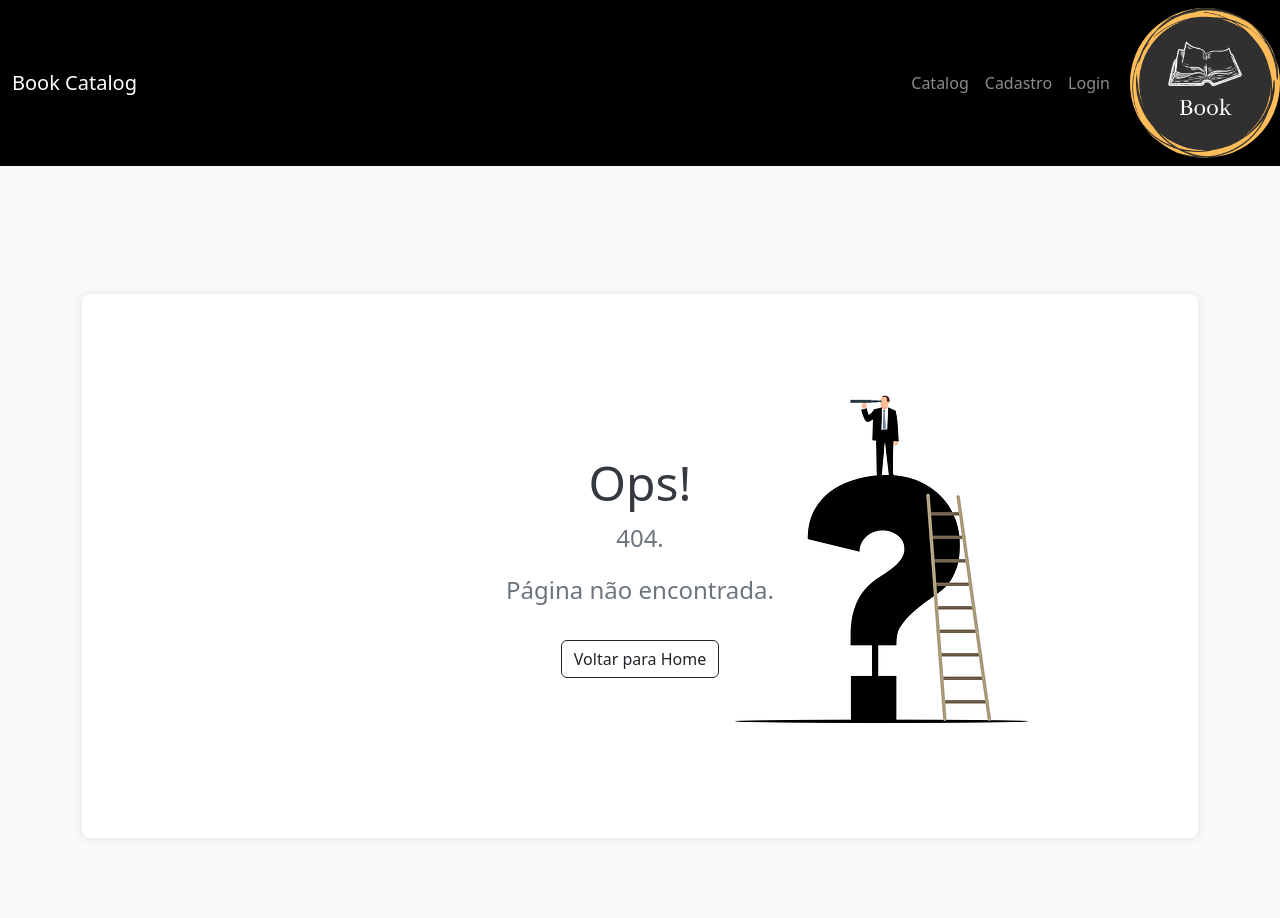
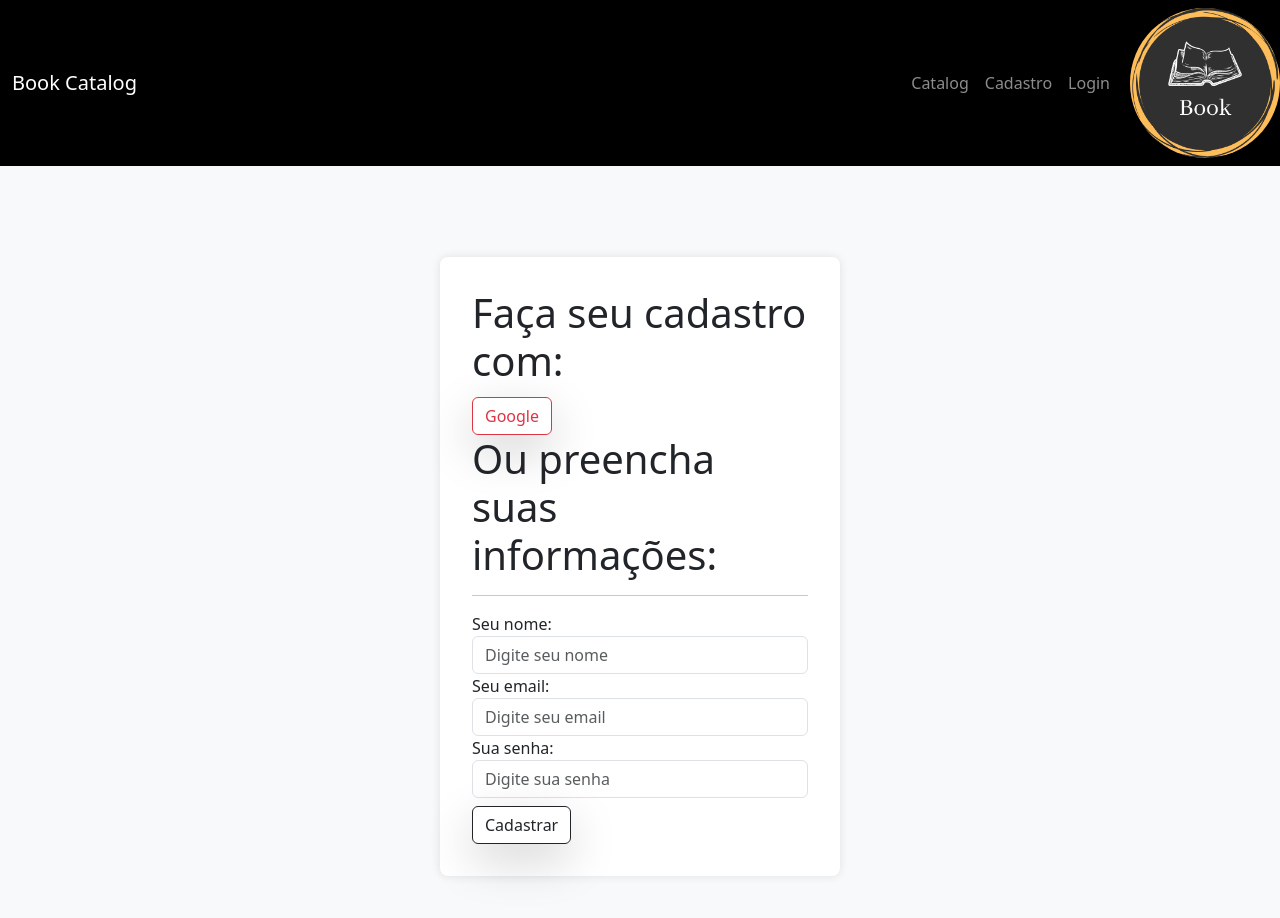
Before and after one commit to nat-riba/my-book, a React (Vite) app in the folder book/: page /cadastro in a window 1280 px wide. Before the commit this address had no page. Shown: the top 918 px of the page. Built offline with nearby package versions, Linux system fonts and the light colour scheme.

Commit message:
Atualizações

```diff
--- a/book/src/App.jsx
+++ b/book/src/App.jsx
@@ -4,6 +4,8 @@ import Login from "./pages/login/Login";
 import { Toaster } from "react-hot-toast";
 import Menu from "./components/menu/Menu";
 import Ajuda from "./components/ajuda/Ajuda";
+import Cadastro from "./pages/cadastro/Cadastro";
+import Home from "./pages/home/Home";
 
 
 
@@ -11,13 +13,14 @@ function App() {
   return(
     <>
       <BrowserRouter>
-        { <Menu />}
-        {/* { <Ajuda />} */}
+        <Menu />
         <Routes>
-        <Route path="/login" element={<Login />} />
-        <Route path="/ajuda" element={<Ajuda />} />
+          <Route path="/" element={<Home />} />
+          <Route path="/login" element={<Login />} />
+          <Route path="/ajuda" element={<Ajuda />} />
+          <Route path="/cadastro" element={<Cadastro />} />
 
-        <Route path="*" element={<NotFound />} />
+          <Route path="*" element={<NotFound />} />
         </Routes>
         {/* <Rodape /> */}
 
--- a/book/src/firebase/auth.js
+++ b/book/src/firebase/auth.js
@@ -8,17 +8,14 @@ import { createUserWithEmailAndPassword, updateProfile, GoogleAuthProvider, sign
 import { auth } from "./config";
 
 export async function cadastrarUsuario(nome, email, senha) {
-    // Indicamos o serviço de autenticação e o email e senha do novo usuário
-    // user = é um objeto com informações do usuário autenticado
+
     const { user } = await createUserWithEmailAndPassword(auth, email, senha);
-    // Define o nome de exibição como o nome vindo do formulário de cadastro
     await updateProfile(user, { displayName: nome });
 }
 
 export async function entrarGoogle() {
-    // Indicar qual provedor de login será usado
+
     const provider = new GoogleAuthProvider();
-    // Abre um popup na tela com o login do usuário do google
     await signInWithPopup(auth, provider);
 }
 
@@ -28,8 +25,8 @@ export async function loginUsuario(email, senha) {
 
 }
 
-// export async function logout() {
-//     // Desconecta o usuário atualmente logado na aplicação
-//     await signOut(auth);
+export async function logout() {
+    // Desconecta o usuário atualmente logado na aplicação
+    await signOut(auth);
 
-// }
+}
--- a/book/src/pages/cadastro/Cadastro.css
+++ b/book/src/pages/cadastro/Cadastro.css
@@ -0,0 +1,23 @@
+.main-cadastro {
+    display: flex;
+    justify-content: center;
+    align-items: center;
+    height: 100vh;
+    background-color: #f8f9fa;
+}
+
+.form-section {
+    background-color: #fff;
+    padding: 2rem;
+    border-radius: 8px;
+    box-shadow: 0 0 10px rgba(0, 0, 0, 0.1);
+    width: 100%;
+    max-width: 400px;
+    text-align: left;
+}
+
+.invalid {
+    color: red;
+    font-size: 0.875rem;
+    margin-top: 0.25rem;
+}
--- a/book/src/pages/cadastro/Cadastro.jsx
+++ b/book/src/pages/cadastro/Cadastro.jsx
@@ -1 +1,88 @@
-// Estrutura da aula
+import { useForm } from "react-hook-form";
+import { useNavigate } from "react-router-dom";
+import { cadastrarUsuario, entrarGoogle } from "../../firebase/auth";
+import { Button } from "react-bootstrap";
+import toast from "react-hot-toast" ;
+import "./Cadastro.css";
+
+
+
+function Cadastro() {
+    const { register, handleSubmit, formState: { errors } } = useForm ();
+    const navigate = useNavigate();
+
+    const cadastrar = (data) => {
+        cadastrarUsuario(data.nome, data.email, data.senha).then(() => {
+            toast.success(`Bem-vindo (a)! ${data.nome}`);
+            navigate("/catalogo");
+        }).catch((error) => {
+            toast.error("Um erro inesperado aconteceu!");
+        });
+    }
+
+    const handleEntrarGoogle = () => {
+        entrarGoogle().then(() => {
+         toast.success("Bem-vindo (a)!");
+         navigate("/catalogo");
+        });
+    }
+
+    return(
+        <main className="main-cadastro">
+            <form className="form-section" onSubmit={handleSubmit(cadastrar)}>
+                <h1>Faça seu cadastro com:</h1>
+                <Button variant="outline-danger" className="mt-1 w-80 shadow-lg" type="button" onClick={handleEntrarGoogle}>
+                    Google
+                </Button>
+                <h1>Ou preencha suas informações: </h1>
+                <hr />
+                <div>
+                    <label htmlFor="nome">Seu nome:</label>
+                    <input
+                        type="text"
+                        id="nome"
+                        className="form-control"
+                        maxLength={50}
+                        placeholder="Digite seu nome"
+                        {...register("nome", {required: "Nome inválido!"})}
+                    />
+                    {errors.nome && <small className="invalid">{errors.nome.message}</small>}
+                </div>
+                <div>
+                    <label htmlFor="email">Seu email:</label>
+                    <input
+                        type="text"
+                        id="email"
+                        className="form-control"
+                        placeholder="Digite seu email"
+                        {...register("email", {required: "Email inválido, tente novamente!",
+                            pattern: {value: /^[A-Z0-9._%+-]+@[A-Z0-9.-]+\.[A-Z]{2,}$/,
+                            message: "Email inválido"}})
+                        }
+                    />
+                    {errors.email && <small className="invalid">{errors.email.message}</small>}
+                </div>
+                <div>
+                    <label htmlFor="senha">Sua senha:</label>
+                    <input
+                        type="password"
+                        id="senha"
+                        className="form-control"
+                        placeholder="Digite sua senha"
+                        {...register("senha", {required: "Campo obrigatório",
+                            minLength: {value: 6, message: "Mínimo de 6 caracteres!"}})
+                        }
+                    />
+                    {errors.senha && <small className="invalid" >{errors.senha.message}</small>}
+                </div>
+                <Button variant="outline-dark" className="mt-2 w-80 shadow-lg" type="submit">
+                    Cadastrar
+                </Button>
+
+            </form>
+        </main>
+
+    );
+}
+
+export default Cadastro;
--- a/book/src/pages/catalog/Catalog.jsx
+++ b/book/src/pages/catalog/Catalog.jsx
@@ -1,3 +1,14 @@
 // Search
 // Listar nome do autor, nome do livro, gênero, ano
 //Imagens
+
+
+function Catalogo() {
+    return(
+        <main>
+            <h1>Catálogo</h1>
+        </main>
+    );
+}
+
+export default Catalogo;
--- a/book/src/pages/home/Home.jsx
+++ b/book/src/pages/home/Home.jsx
@@ -1,3 +1,15 @@
 //Fotos
 //Infos livro
 //Catálogo
+import Catalogo from "../catalog/Catalog.jsx";
+
+function Home() {
+    return(
+        <main>
+            <h1>Home</h1>
+            <Catalogo />
+        </main>
+    );
+}
+
+export default Home;
--- a/book/src/pages/login/Login.css
+++ b/book/src/pages/login/Login.css
@@ -21,9 +21,3 @@
     font-size: 0.875rem;
     margin-top: 0.25rem;
 }
-
-/* .img-logo {
-    border-radius: 50%;
-    width: 150px;
-    height: 150px;
-} */
--- a/book/src/pages/login/Login.jsx
+++ b/book/src/pages/login/Login.jsx
@@ -34,7 +34,7 @@ function Login() {
         <main className="main-login">
             <form className="form-section" onSubmit={handleSubmit(onSubmit)}>
             <h1>Faça seu login com:</h1>
-            <Button variant="outline-danger" className="mt-1 w-100" type="button" onClick={handleEntrarGoogle}>
+            <Button variant="outline-danger" className="mt-1 w-80 shadow-lg" type="button" onClick={handleEntrarGoogle}>
                  Google
             </Button>
             <hr />
@@ -67,7 +67,7 @@ function Login() {
                 />
                 {errors.senha && <small className="invalid">{errors.senha.message}</small>}
             </div>
-            <Button variant="outline-dark" className="mt-2 w-100" type="submit">Entrar</Button>
+            <Button variant="outline-dark" className="mt-2 w-80 shadow-lg" type="submit">Entrar</Button>
             </form>
 
         </main>
--- a/book/src/pages/notfound/NotFound.jsx
+++ b/book/src/pages/notfound/NotFound.jsx
@@ -11,8 +11,8 @@ function NotFound() {
                     <h1>Ops!</h1>
                     <p>404.</p>
                     <p>Página não encontrada.</p>
-                    <Link to="/login" className='text-decoration-none'>
-                    <Button variant="outline-dark">Voltar para Home</Button>
+                    <Link to="/" className='text-decoration-none'>
+                    <Button variant="outline-dark" className="mt-2 w-80 shadow-lg">Voltar para Home</Button>
                     </Link>
                 </Col>
             </Container>
```
Also changed, not shown: book/src/firebase/bookServise.js (added, +65 -0 lines).
